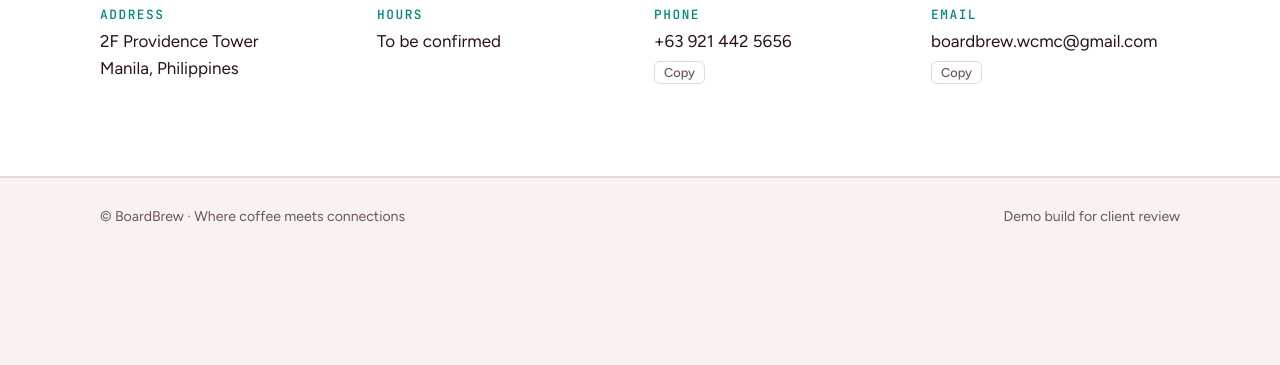
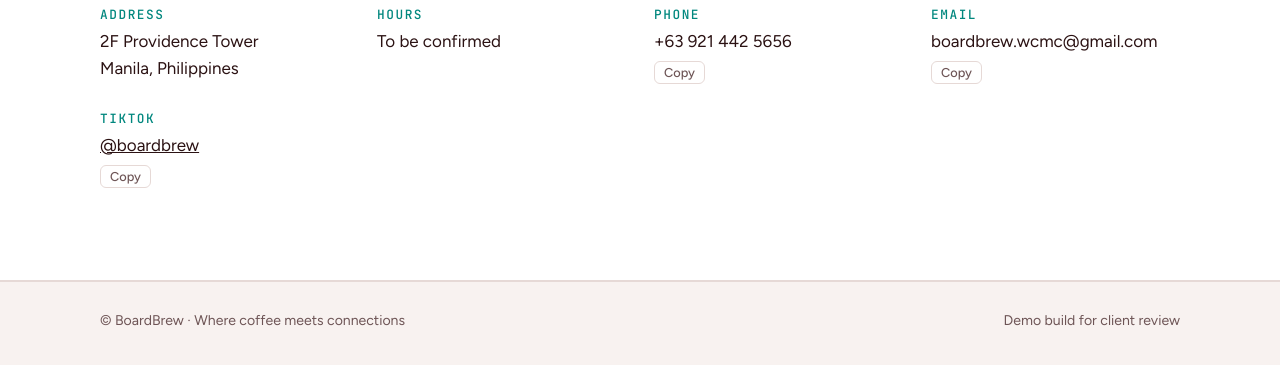
Before and after one commit to GoldenHerschel/BoardBrew-Demo-Phase0, a plain HTML site: page views/contact.html in a window 1280 px wide. Shown: the part 261-626 px from the top of the page. Drawn offline with nearby package versions, Linux system fonts and the light colour scheme; files that its build step writes are made by us from their sources.

Commit message:
Added Links

```diff
--- a/views/contact.html
+++ b/views/contact.html
@@ -33,6 +33,7 @@
       <div><h3>Hours</h3><p>To be confirmed</p></div>
       <div><h3>Phone</h3><p id="ph">+63 921 442 5656</p><button class="copy" data-copy="ph">Copy</button></div>
       <div><h3>Email</h3><p id="em" style="overflow-wrap:anywhere">boardbrew.wcmc@gmail.com</p><button class="copy" data-copy="em">Copy</button></div>
+      <div><h3>TikTok</h3><a id="tk" style="overflow-wrap:anywhere" href="https://www.tiktok.com/@boardbrew?_r=1&_t=ZS-9BFf8UWpGVS">@boardbrew</a><button class="copy" data-copy="em">Copy</button></div>
     </div>
   </div>
 </section>
```
Also changed, not shown: views/delivery.html (+1 -0 lines).
